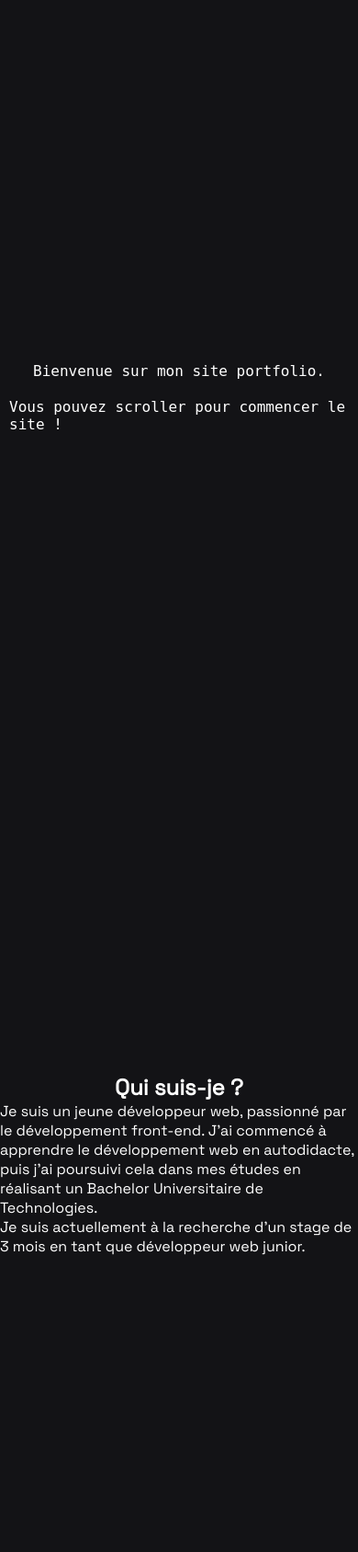
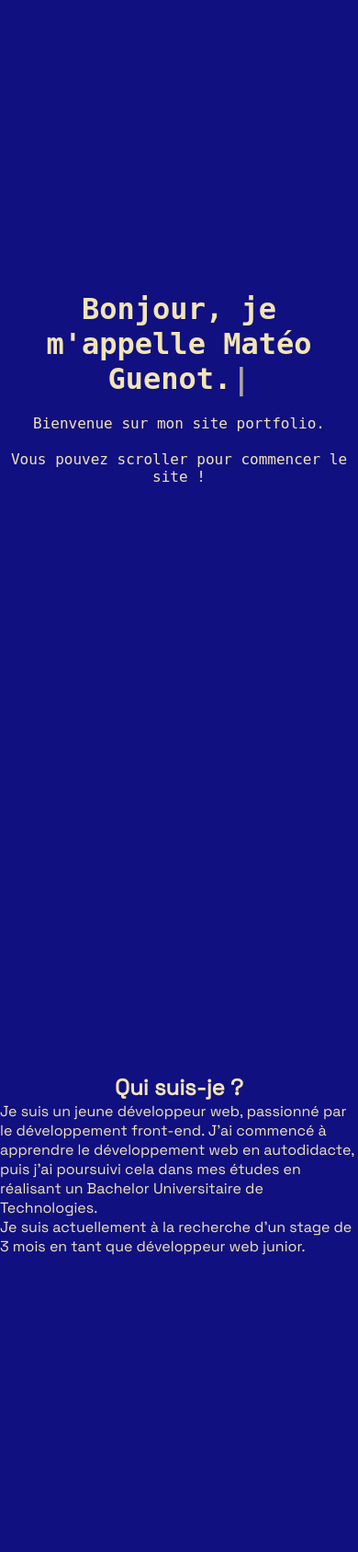
Before and after one commit to byxion/Portfolio, a PHP site: page / in a window 390 px wide. Shown: the whole page at 92% size. Run offline with PHP 8.4, Linux system fonts and the light colour scheme; some libraries are stand-ins or nearby versions; some web fonts are replaced.

Commit message:
Changement couleur + début responsive

```diff
--- a/script.js
+++ b/script.js
@@ -29,3 +29,14 @@ nav.animate(
     timeline: scrollTrackingTimeLine,
   }
 );
+
+// TypeWriter effect
+const animh1 = document.querySelector("h1");
+
+new Typewriter(animh1, {
+})
+.changeDelay(50)
+.typeString("Bonjour,")
+.pauseFor(200)
+.typeString(" je m'appelle Matéo Guenot.")
+.start()
--- a/style.css
+++ b/style.css
@@ -5,14 +5,27 @@
   margin: 0;
   padding: 0;
   box-sizing: border-box;
-  --main-bg-color: #131316;
-  --main-text-color: #ffffff;
-  --main-nav-color: red;
+  /* --main-bg-color: #131316; */
+  --main-bg-color: #101081;
+  /* --main-text-color: #ffffff; */
+  --main-text-color: #f3e5b3;
+  /* --main-nav-color: red; */
+  --main-nav-color: #f3e5b3;
+  --main-nav-text-color: #101081;
+}
+
+/* Body */
+body {
+  position: relative;
+  background-color: var(--main-bg-color);
+  color: var(--main-text-color);
+  font-family: "Space Grotesk", sans-serif;
 }
 
 :root {
   scroll-behavior: smooth;
 }
+
 /* Scroll Tracker */
 .scroll-tracker {
   position: fixed;
@@ -51,80 +64,42 @@ ul {
 }
 
 li {
-  font-family: "Space Grotesk", sans-serif;
-  font-size: 1.5rem;
+  font-family: "Source Code Pro", sans-serif;
+  font-size: clamp(1rem, 2.5vw, 1.5rem);
   font-weight: 600;
-  color: var(--main-text-color);
+  color: var(--main-nav-text-color);
 }
 
 a {
   text-decoration: none;
-  color: var(--main-text-color);
-}
-
-/* Body */
-body {
-  background-color: var(--main-bg-color);
-  color: var(--main-text-color);
-  font-family: "Space Grotesk", sans-serif;
+  color: var(--main-nav-text-color);
 }
 
 /* Arrive en écriture */
 h1 {
   position: relative;
-  font-size: 2em;
+  font-size: clamp(2rem, 5vw, 3rem);
   font-family: "Source Code Pro", monospace;
   margin: 10px;
+  text-align: center;
 }
 
-h1::before,
-h1::after {
-  content: "";
-  position: absolute;
-  top: 0;
-  bottom: 0;
-  left: 0;
-  right: 0;
-}
-
-h1::before {
-  background-color: var(--main-bg-color);
-  animation: typewriter 3s steps(35) 1s forwards;
-}
-
-h1::after {
-  width: 0.125em;
-  background-color: var(--main-text-color);
-  animation: blink 0.8s steps(35) infinite, typewriter 3s steps(35) 1s forwards;
-}
-
-.welcome span {
+.welcome > span {
   margin: 10px;
+  text-align: center;
 }
 /* Arrivée du bas */
 .welcome-sentence {
-  font-size: 1em;
+  font-size: clamp(1rem, 2.5vw, 2rem);
   font-weight: 400;
   font-family: "Source Code Pro", monospace;
   opacity: 0;
   transform: translateY(1em);
-  animation: fadeInUp 1s ease calc(4s) forwards;
+  animation: fadeInUp 1s ease calc(2.5s) forwards;
 }
 
 .order {
-  animation-delay: 4.5s;
-}
-
-@keyframes typewriter {
-  to {
-    left: 100%;
-  }
-}
-
-@keyframes blink {
-  50% {
-    background-color: transparent;
-  }
+  animation-delay: 3s;
 }
 
 @keyframes fadeInUp {
```
